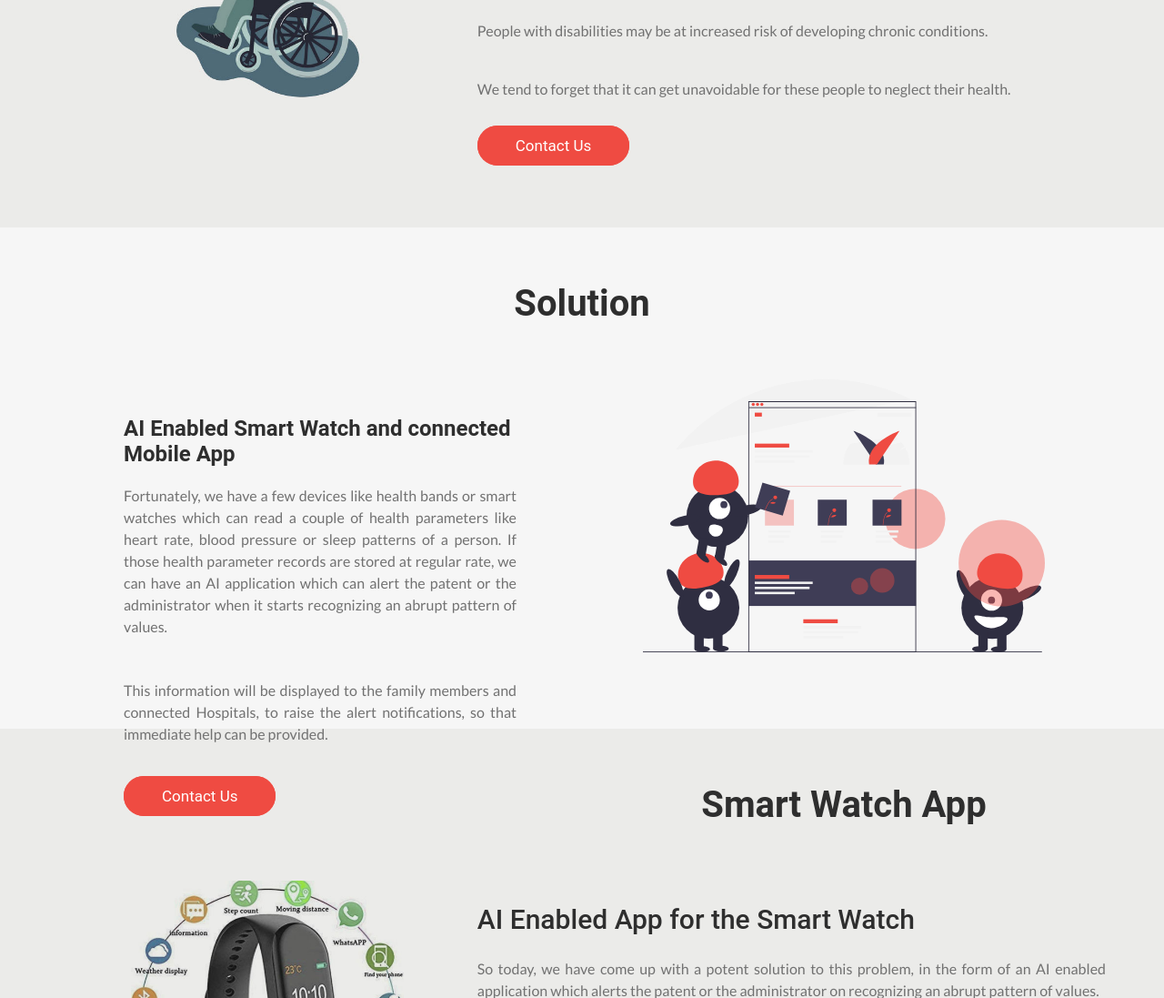
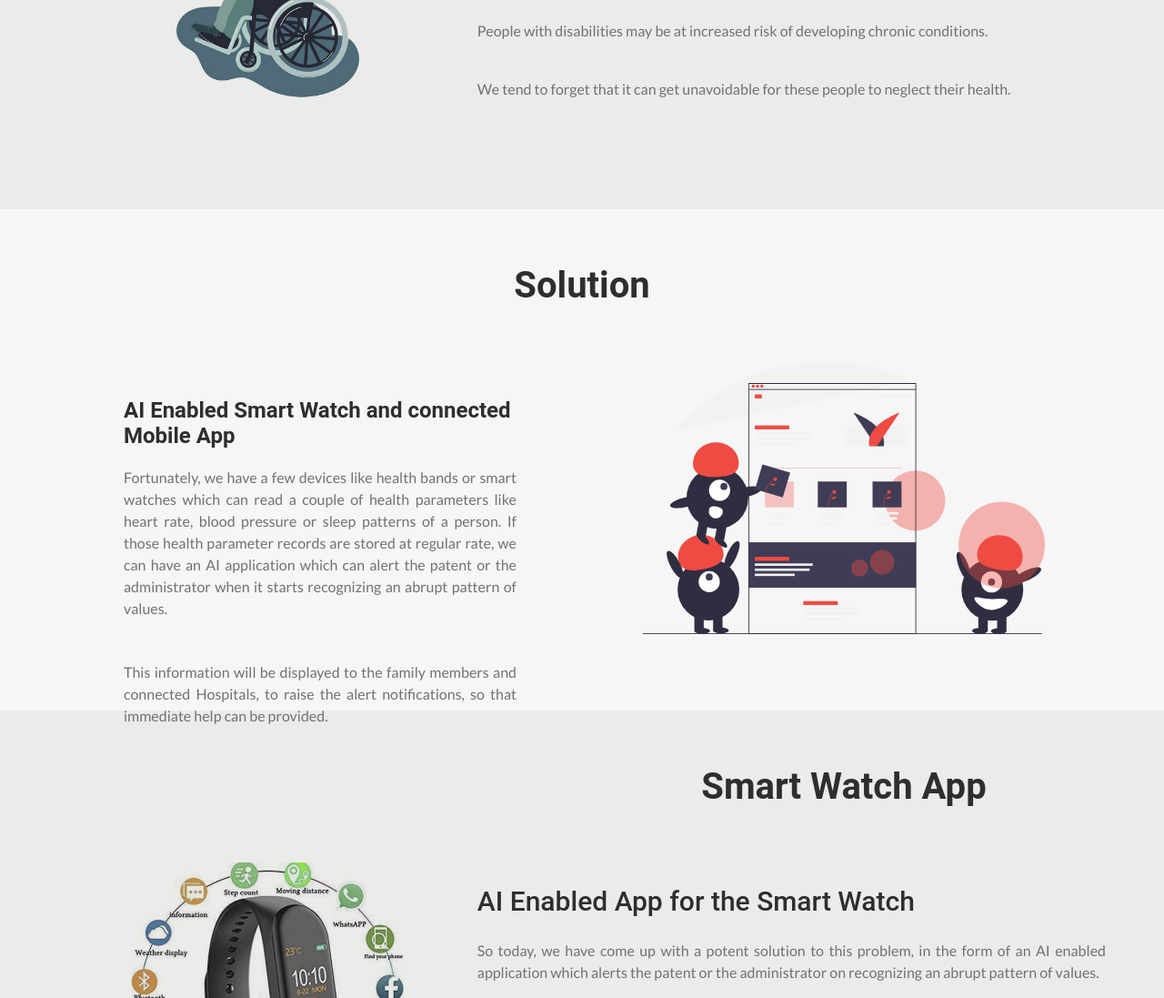
Before and after one commit to Purahan/AI-ENABLED-HEALTHCARE-FOR-DISABLED-PEOPLE, a plain HTML site: page index.html in a window 1280 px wide. Shown: the part 1020-2117 px from the top of the page at 91% size. Drawn offline with nearby package versions, Linux system fonts and the light colour scheme.

Commit message:
updated page

```diff
--- a/index.html
+++ b/index.html
@@ -63,9 +63,6 @@
             <p>People with disabilities have far more health-care needs and are therefore more vulnerable to the impact of low quality or inaccessible health-care services than others. Couple this with poverty, and we have consequences that are far more awful and tragic.</p>
             <p>People with disabilities may be at increased risk of developing chronic conditions.</p>
             <p>We tend to forget that it can get unavoidable for these people to neglect their health.</p>
-            <div class="btn-footer">
-                <a href="" class="brand-btn">Contact Us</a>
-            </div>
         </div>
     </section>
 
@@ -78,7 +75,6 @@
                     <h2>AI Enabled Smart Watch and connected Mobile App</h2>
                     <p>Fortunately, we have a few devices like health bands or smart watches which can read a couple of health parameters like heart rate, blood pressure or sleep patterns of a person. If those health parameter records are stored at regular rate, we can have an AI application which can alert the patent or the administrator when it starts recognizing an abrupt pattern of values.</p>
                     <p>This information will be displayed to the family members and connected Hospitals, to raise the alert notifications, so that immediate help can be provided.</p>
-                    <a href="" class="brand-btn">Contact Us</a>
                 </div>
             </div>
             <div class="col-6 slide-img">
```
